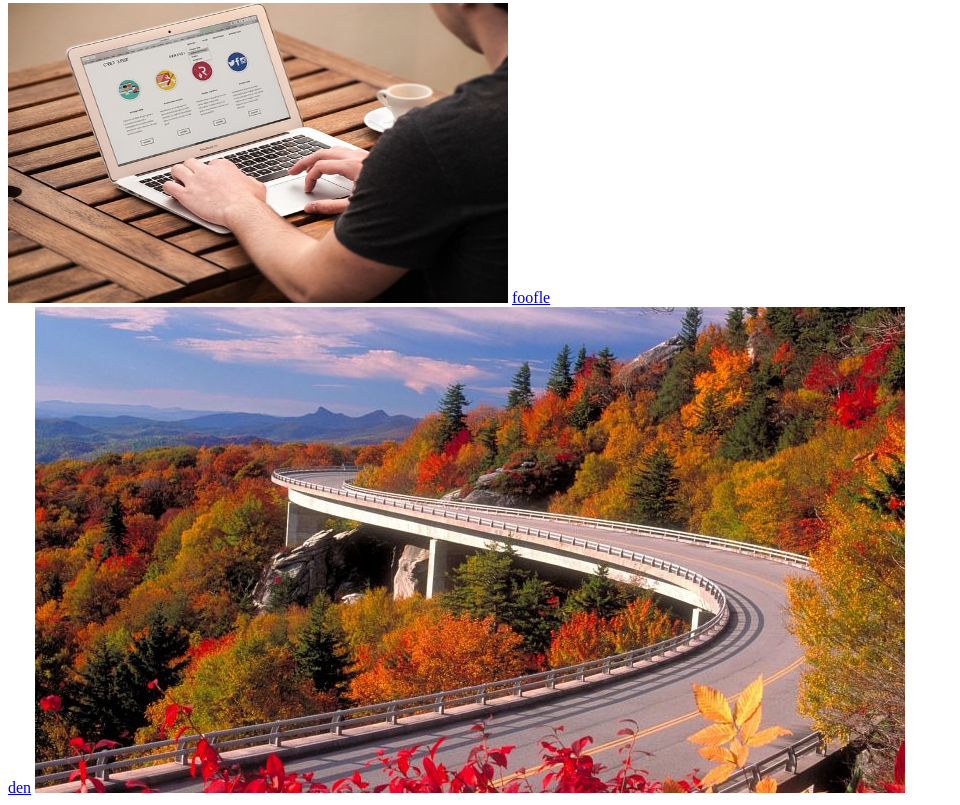
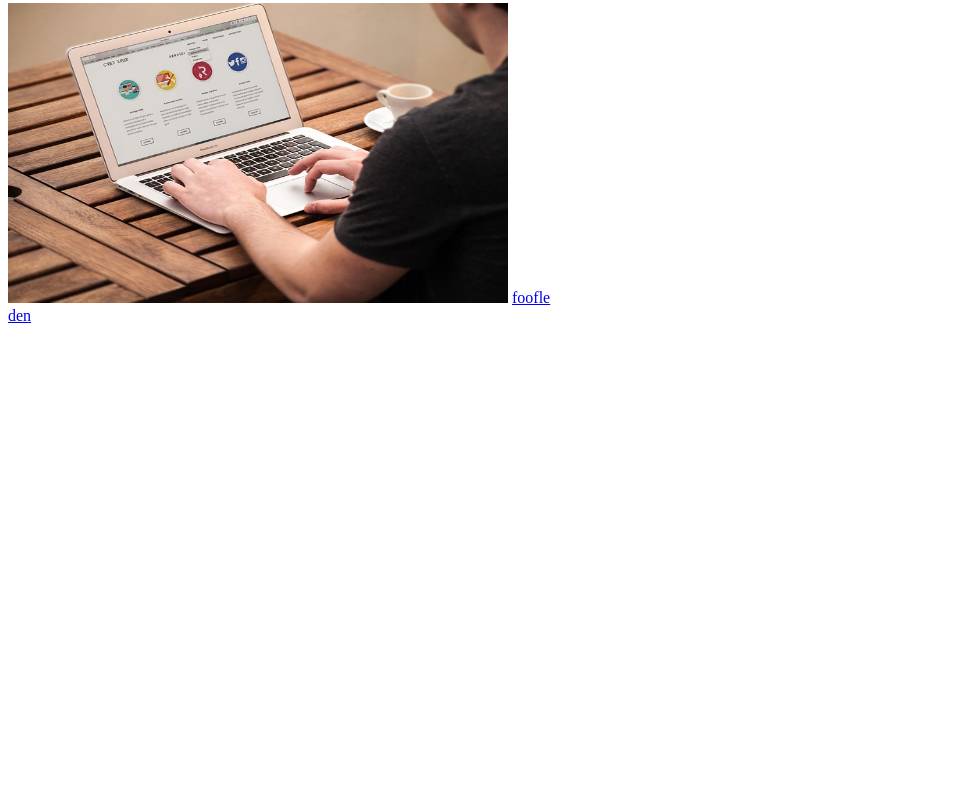
Before and after one commit to xduyu/test, a plain HTML site: page index.html in a window 1280 px wide. Shown: the part 912-1717 px from the top of the page, without its empty margins (0-960 px from the left). After the commit the page ends 1245 px from the top, so only its background shows below. Drawn offline with Linux system fonts and the light colour scheme.

Commit message:
Add files via upload

```diff
--- a/index.html
+++ b/index.html
@@ -50,8 +50,6 @@
     <img src="picture/content/photo/web.jpg" alt="Веб" width="500" height="300">
     <a href="https://ya.ru/?utm_referrer=https%3A%2F%2Fwww.google.com%2F" target="_blank">foofle</a><br>
     <a href="den.html">den</a>
-    <a href="https://ru.wikipedia.org/wiki/%D0%9E%D1%81%D0%B5%D0%BD%D1%8C" target="_blank">
-        <img src="ckucv62/autumn.jpg" alt="Осень">
     </a>
 
 </body>
```
